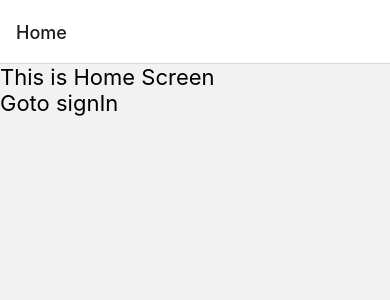
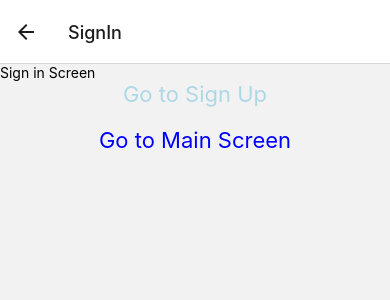
Before and after one commit to dr-cyberx/Native-Tracker, a React Native app in the folder client/: screen /SignIn in a window 390 px wide. Shown: the top 300 px of the page. Built offline with nearby package versions, Linux system fonts and the light colour scheme.

Commit message:
recreate the entire client side

```diff
--- a/client/App.js
+++ b/client/App.js
@@ -1,36 +1,41 @@
+import { StatusBar } from "expo-status-bar";
 import React from "react";
+import { StyleSheet, Text, View } from "react-native";
 import { NavigationContainer } from "@react-navigation/native";
 import { createBottomTabNavigator } from "@react-navigation/bottom-tabs";
 import { createNativeStackNavigator } from "@react-navigation/native-stack";
-import { createMaterialTopTabNavigator } from "@react-navigation/material-top-tabs";
-import { StyleSheet, Text, View } from "react-native";
-import SigninScreen from "./Src/Screens/SigninScreen";
-import SignupScreen from "./Src/Screens/SignupScreen";
-import TrackCreateScreen from "./Src/Screens/TrackCreateScreen";
-import TrackDetailScreen from "./Src/Screens/TrackDetailScreen";
-import TrackListScreen from "./Src/Screens/TrackListScreen";
-import AccountScreen from "./Src/Screens/AccountScreen";
-import HomeScreen from "./Src/Screens/HomeScreen";
+import HomeScreen from "./src/screens/HomeScreen";
+import SigninScreen from "./src/screens/SigninScreen";
+import SignupScreen from "./src/screens/SignupScreen";
+import TrackCreateScreen from "./src/screens/TrackCreateScreen";
+import TrackDetailScreen from "./src/screens/TrackDetailScreen";
+import AccountScreen from "./src/screens/AccountScreen";
 
-const Stack = createNativeStackNavigator();
-const MaterialBottomTabs = createBottomTabNavigator();
+const Tab = createBottomTabNavigator();
+const HomeStack = createNativeStackNavigator();
 
-function HomeTab() {
+const MainScreen = () => {
   return (
-    <MaterialBottomTabs.Navigator>
-      <MaterialBottomTabs.Screen name="signIn" component={SigninScreen} />
-      <MaterialBottomTabs.Screen name="sipnUp" component={SignupScreen} />
-    </MaterialBottomTabs.Navigator>
+    <Tab.Navigator>
+      <Tab.Screen name="Create" component={TrackCreateScreen} />
+      <Tab.Screen name="Detail" component={TrackDetailScreen} />
+      <Tab.Screen name="Account" component={AccountScreen} />
+    </Tab.Navigator>
   );
-}
+};
 
 export default function App() {
   return (
     <NavigationContainer>
-      <Stack.Navigator >
-        <Stack.Screen name="Home" children={HomeScreen} />
-        <Stack.Screen name="creds" options={{ headerShown: false }} component={HomeTab} />
-      </Stack.Navigator>
+      <HomeStack.Navigator>
+        <HomeStack.Screen name="SignUp" component={SignupScreen} />
+        <HomeStack.Screen name="SignIn" component={SigninScreen} />
+        <HomeStack.Screen
+          options={{ headerShown: false }}
+          name="Home"
+          children={MainScreen}
+        />
+      </HomeStack.Navigator>
     </NavigationContainer>
   );
 }
--- a/client/Src/Screens/AccountScreen.js
+++ b/client/Src/Screens/AccountScreen.js
@@ -1,14 +1,14 @@
-import React from "react";
-import { StyleSheet, Text, View } from "react-native";
+import React from 'react'
+import { StyleSheet, Text, View } from 'react-native'
 
 const AccountScreen = () => {
   return (
     <View>
       <Text>Account Screen</Text>
     </View>
-  );
-};
+  )
+}
 
-const styles = StyleSheet.create({});
+export default AccountScreen
 
-export default AccountScreen;
+const styles = StyleSheet.create({})
--- a/client/Src/Screens/HomeScreen.js
+++ b/client/Src/Screens/HomeScreen.js
@@ -1,20 +1,14 @@
-import { NavigationContainer } from "@react-navigation/native";
-import React from "react";
-import { View, Text, Button, TouchableOpacity } from "react-native";
+import React from 'react'
+import { StyleSheet, Text, View } from "react-native";
 
-const HomeScreen = ({ navigation }) => {
+const HomeScreen = () => {
   return (
     <View>
-      <Text style={{ fontSize: 22 }}>This is Home Screen</Text>
-      <TouchableOpacity
-        onPress={() => {
-          navigation.navigate("creds", { screen: "signIn" });
-        }}
-      >
-        <Text style={{ fontSize: 22 }}>Goto signIn</Text>
-      </TouchableOpacity>
+      <Text>Home Screen</Text>
     </View>
   );
 };
 
 export default HomeScreen;
+
+const styles = StyleSheet.create({});
--- a/client/Src/Screens/SigninScreen.js
+++ b/client/Src/Screens/SigninScreen.js
@@ -1,12 +1,34 @@
-import React from 'react'
-import { StyleSheet, Text, View } from 'react-native'
+import React from "react";
+import { StyleSheet, Text, View, TouchableOpacity } from "react-native";
 
-export default function SignupScreen() {
+const SigninScreen = ({ navigation }) => {
   return (
     <View>
-      <Text>Sign In Screen</Text>
+      <Text>Sign in Screen</Text>
+      <TouchableOpacity
+        onPress={() => {
+          navigation.navigate("SignUp");
+        }}
+      >
+        <Text style={{ fontSize: 22, color: "lightblue", textAlign: "center" }}>
+          Go to Sign Up
+        </Text>
+      </TouchableOpacity>
+
+      <TouchableOpacity
+      style={{marginTop: 20}}
+        onPress={() => {
+          navigation.navigate("Home",{screen: 'Create'});
+        }}
+      >
+        <Text style={{ fontSize: 22, color: "blue", textAlign: "center" }}>
+          Go to Main Screen
+        </Text>
+      </TouchableOpacity>
     </View>
-  )
-}
+  );
+};
+
+export default SigninScreen;
 
 const styles = StyleSheet.create({});
--- a/client/Src/Screens/SignupScreen.js
+++ b/client/Src/Screens/SignupScreen.js
@@ -1,19 +1,34 @@
 import React from "react";
 import { StyleSheet, Text, View, TouchableOpacity } from "react-native";
 
-export default function SigninScreen({navigation}) {
+const SignupScreen = ({ navigation }) => {
   return (
     <View>
-      <Text style={{ fontSize: 22 }}>Sign up Screen</Text>
+      <Text>Sign up Screen</Text>
       <TouchableOpacity
-        onPress={()=>{
-          navigation.navigate('authpage', {}, { screen: 'signin' })
+        onPress={() => {
+          navigation.navigate("SignIn");
         }}
       >
-        <Text style={{ fontSize: 16, color: "lightblue" }}>Go to sign In</Text>
+        <Text style={{ fontSize: 22, color: "lightblue", textAlign: "center" }}>
+          Go to Sign In
+        </Text>
+      </TouchableOpacity>
+
+      <TouchableOpacity
+        style={{ marginTop: 20 }}
+        onPress={() => {
+          navigation.navigate("Home", { screen: "Create" });
+        }}
+      >
+        <Text style={{ fontSize: 22, color: "blue", textAlign: "center" }}>
+          Go Main Screen
+        </Text>
       </TouchableOpacity>
     </View>
   );
-}
+};
+
+export default SignupScreen;
 
 const styles = StyleSheet.create({});
--- a/client/Src/Screens/TrackCreateScreen.js
+++ b/client/Src/Screens/TrackCreateScreen.js
@@ -1,12 +1,14 @@
 import React from 'react'
-import { StyleSheet, Text, View } from 'react-native'
+import { StyleSheet, Text, View } from "react-native";
 
-export default function TrackCreateScreen() {
+const TrackCreateScreen = () => {
   return (
     <View>
       <Text>Track Create Screen</Text>
     </View>
-  )
-}
+  );
+};
 
-const styles = StyleSheet.create({})
+export default TrackCreateScreen;
+
+const styles = StyleSheet.create({});
--- a/client/Src/Screens/TrackDetailScreen.js
+++ b/client/Src/Screens/TrackDetailScreen.js
@@ -1,12 +1,14 @@
 import React from 'react'
-import { StyleSheet, Text, View } from 'react-native'
+import { StyleSheet, Text, View } from "react-native";
 
-export default function TrackDetailScreen() {
+const TrackDetailScreen = () => {
   return (
     <View>
-      <Text>Track Details Screen</Text>
+      <Text>TrackDetailScreen</Text>
     </View>
-  )
-}
+  );
+};
 
-const styles = StyleSheet.create({})
+export default TrackDetailScreen;
+
+const styles = StyleSheet.create({});
```
Also changed, not shown: client/Src/Screens/TrackListScreen.js (+6 -4 lines), client/package.json (+2 -8 lines), 1 other file (tests, documents, lock files or other folders).
